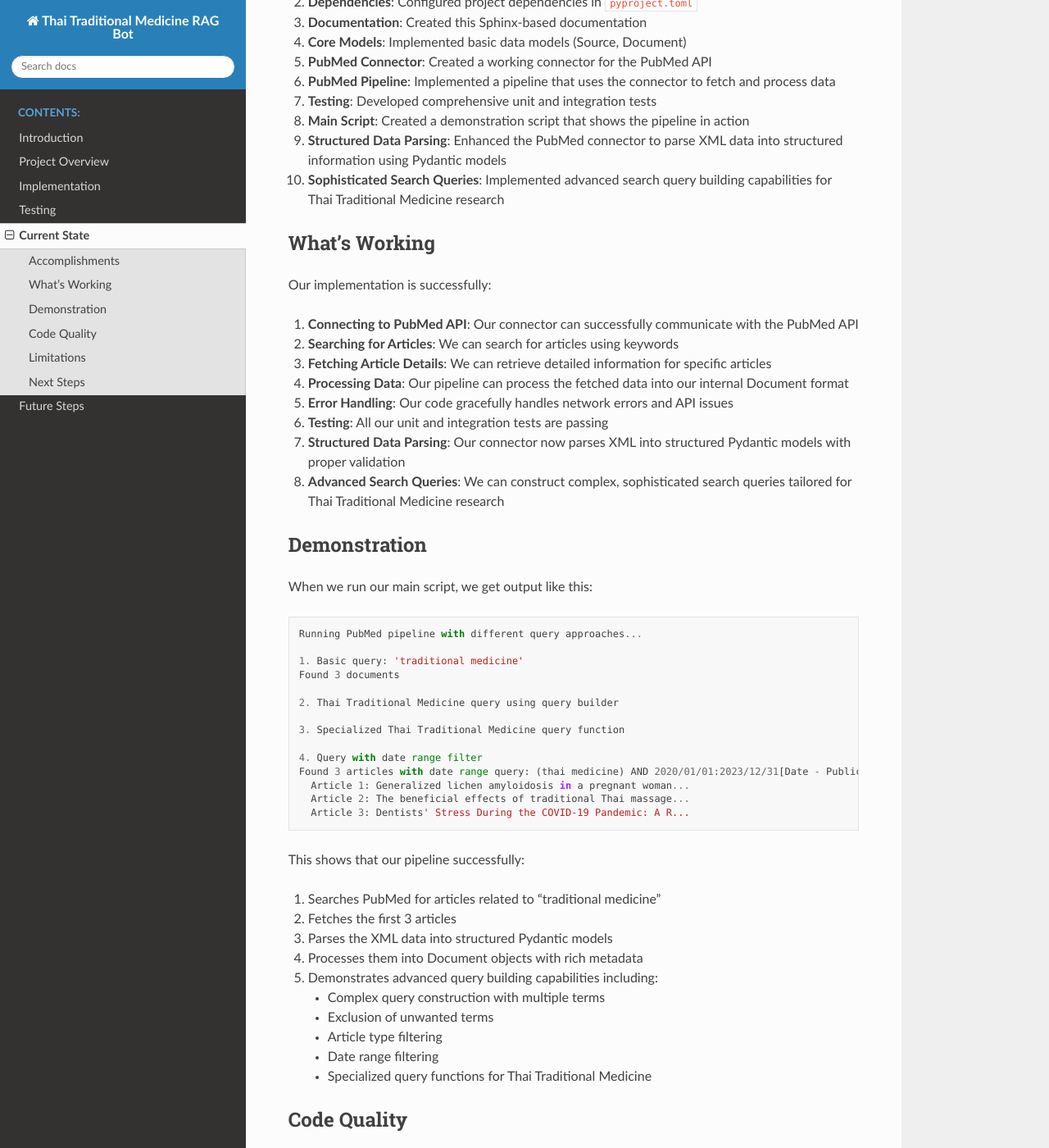
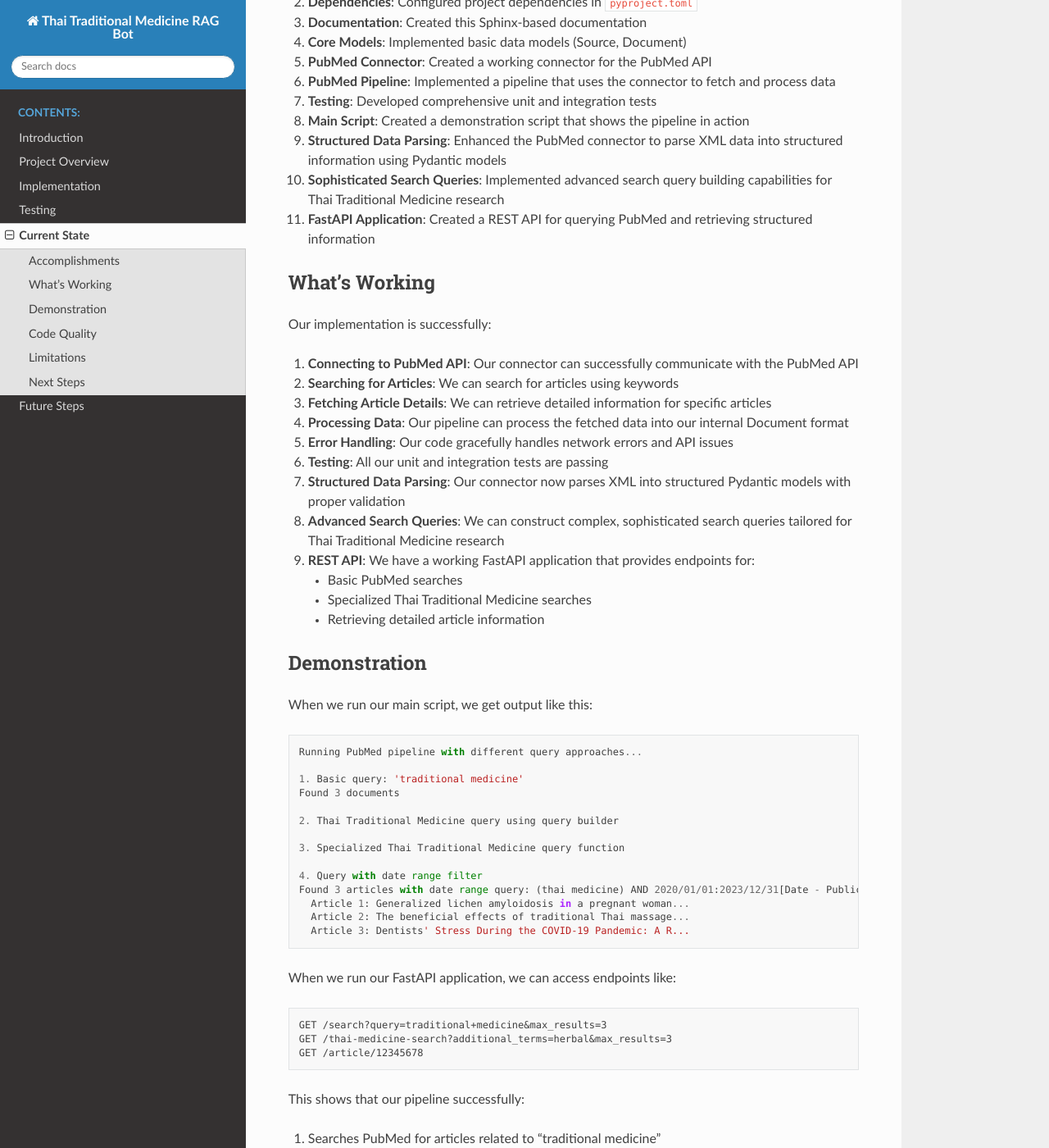
Before and after one commit to thfmn/ttm-rag, a Sphinx documentation site: the page built from docs/current_state.md, in a window 1280 px wide and 1400 px high, scrolled down 369 px. Shown: the whole window at 82% size. Built offline with Sphinx 7.4.7 and the Read the Docs theme 3.1.0, drawn with Linux system fonts in a browser that asks for light colours; some of the changed text lies outside the part shown.

Commit message:
update docs

````diff
--- a/docs/current_state.md
+++ b/docs/current_state.md
@@ -16,6 +16,7 @@ So far, we've successfully completed the following:
 8. **Main Script**: Created a demonstration script that shows the pipeline in action
 9. **Structured Data Parsing**: Enhanced the PubMed connector to parse XML data into structured information using Pydantic models
 10. **Sophisticated Search Queries**: Implemented advanced search query building capabilities for Thai Traditional Medicine research
+11. **FastAPI Application**: Created a REST API for querying PubMed and retrieving structured information
 
 ## What's Working
 
@@ -29,6 +30,10 @@ Our implementation is successfully:
 6. **Testing**: All our unit and integration tests are passing
 7. **Structured Data Parsing**: Our connector now parses XML into structured Pydantic models with proper validation
 8. **Advanced Search Queries**: We can construct complex, sophisticated search queries tailored for Thai Traditional Medicine research
+9. **REST API**: We have a working FastAPI application that provides endpoints for:
+   - Basic PubMed searches
+   - Specialized Thai Traditional Medicine searches
+   - Retrieving detailed article information
 
 ## Demonstration
 
@@ -51,6 +56,14 @@ Found 3 articles with date range query: (thai medicine) AND 2020/01/01:2023/12/3
   Article 3: Dentists' Stress During the COVID-19 Pandemic: A R...
 ```
 
+When we run our FastAPI application, we can access endpoints like:
+
+```
+GET /search?query=traditional+medicine&max_results=3
+GET /thai-medicine-search?additional_terms=herbal&max_results=3
+GET /article/12345678
+```
+
 This shows that our pipeline successfully:
 
 1. Searches PubMed for articles related to "traditional medicine"
@@ -63,6 +76,7 @@ This shows that our pipeline successfully:
    - Article type filtering
    - Date range filtering
    - Specialized query functions for Thai Traditional Medicine
+6. Provides a REST API for accessing this functionality
 
 ## Code Quality
 
@@ -75,6 +89,7 @@ We've maintained good code quality practices:
 5. **Testing**: Comprehensive test coverage
 6. **Type Safety**: Using Pydantic models for type-safe data parsing and validation
 7. **Fluent Interface**: Using builder pattern for query construction
+8. **API Design**: Following REST principles for our FastAPI application
 
 ## Limitations
 
````
Also changed, not shown: 5 other files.
